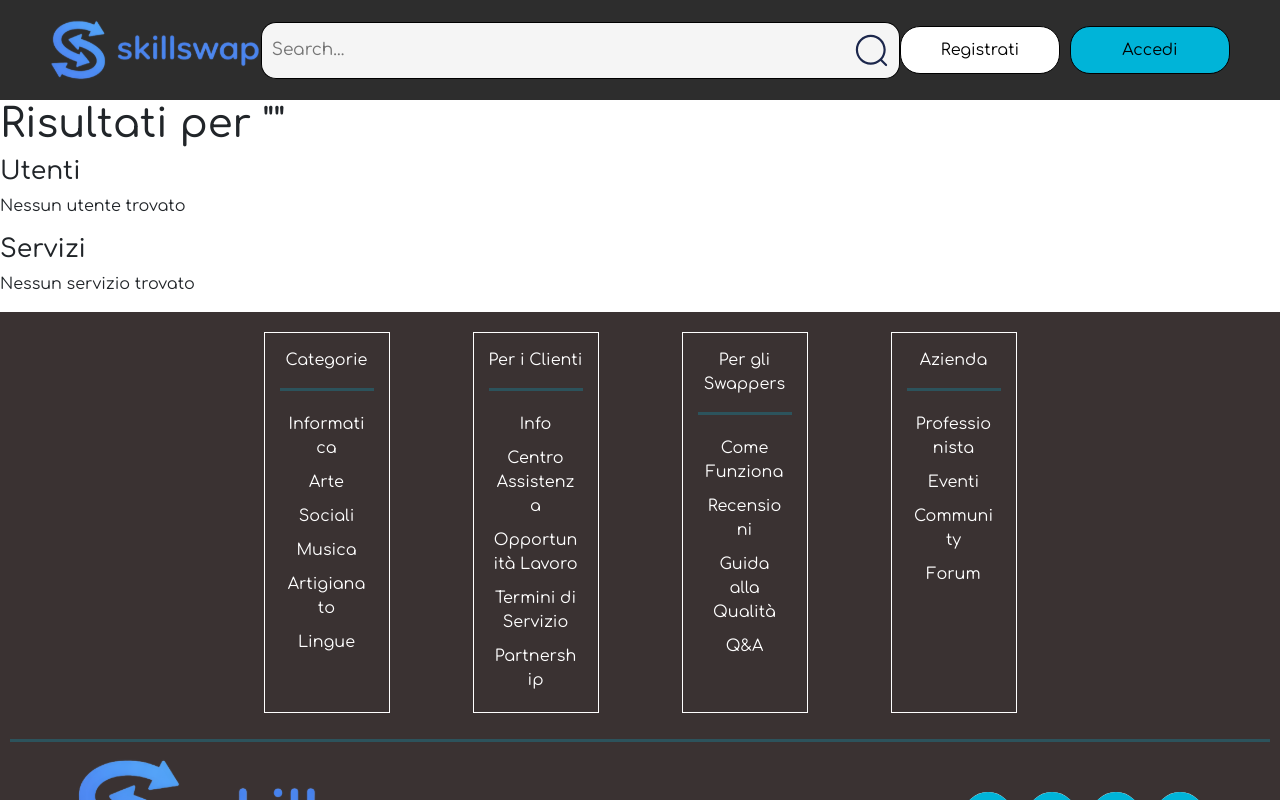
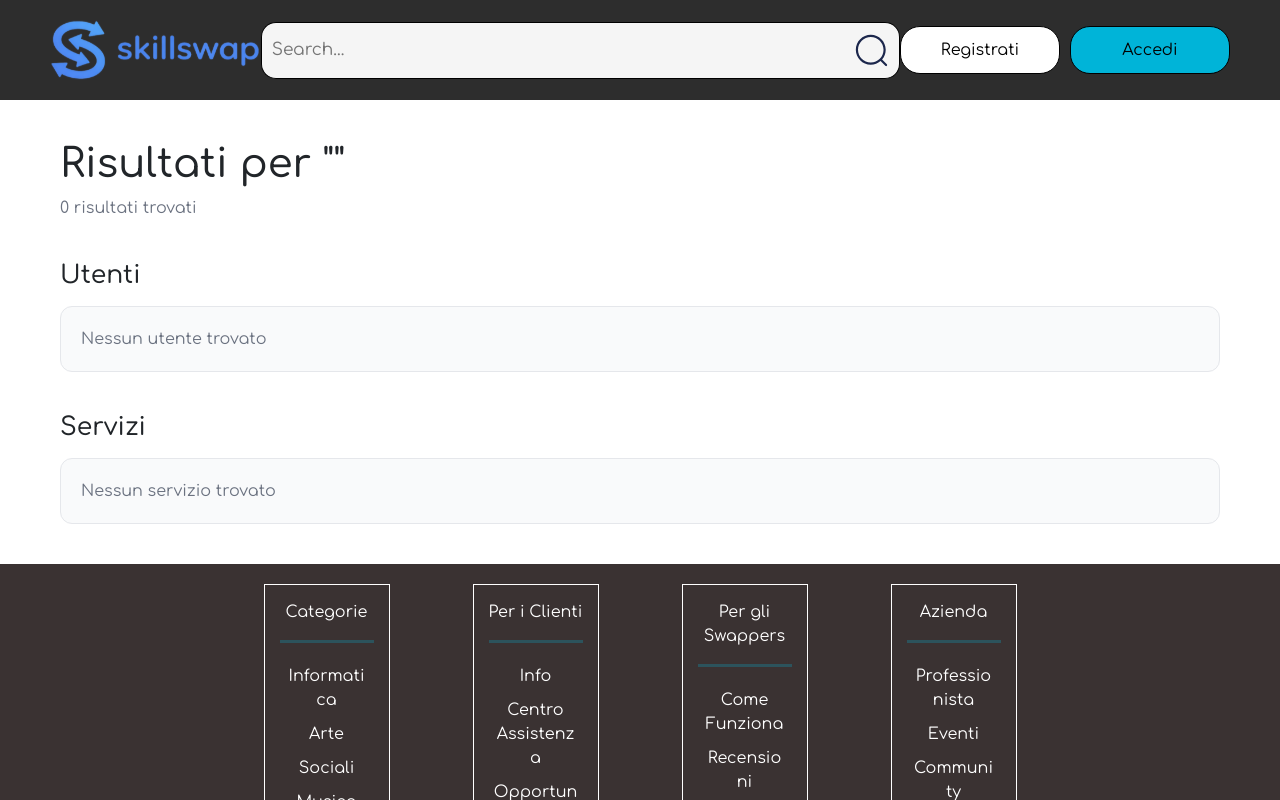
Before and after one commit to fabiogentile-gif/SkillSwap-ReactJS, a React (Vite) app: page /search in a window 1280 px wide. Shown: the top 800 px of the page. Built offline with nearby package versions, Linux system fonts and the light colour scheme; what @videojs/react would draw is missing.

Commit message:
sistemato css della ricerca e pagina utente

```diff
--- a/src/pages/SearchResult.jsx
+++ b/src/pages/SearchResult.jsx
@@ -6,6 +6,7 @@ import './Styles/SearchResult.css'
 export default function SearchResult() {
     const [users, setUsers] = useState([]);
     const [services, setServices] = useState([]);
+    const [categories, setCategories] = useState([]);
 
     const [searchParams] = useSearchParams();
 
@@ -14,13 +15,19 @@ export default function SearchResult() {
     useEffect(() => {
         async function getResults() {
             try {
-                const [resUsers, resServices] = await Promise.all([
+                const [resUsers, resServices, resCategories] = await Promise.all([
                     fetch("/api/users"),
-                    fetch("/api/services")
+                    fetch("/api/services"),
+                    fetch("/api/categories")
                 ]);
+
+                if (!resUsers.ok || !resServices.ok || !resCategories.ok) {
+                    throw new Error("Errore nel recupero dati");
+                }
 
                 const usersData = await resUsers.json();
                 const servicesData = await resServices.json();
+                const categoriesData = await resCategories.json();
 
                 const filteredUsers = usersData.filter(user =>
                     user.username.toLowerCase().includes(query.toLowerCase())
@@ -32,42 +39,96 @@ export default function SearchResult() {
 
                 setUsers(filteredUsers);
                 setServices(filteredServices);
+                setCategories(categoriesData);
 
             } catch (err) {
                 console.error(err);
             }
         }
 
-        if (query) {
+        if (query.trim()) {
             getResults();
         }
     }, [query]);
 
+const categoriesMap = Object.fromEntries(
+    categories.map(category => [category.id, category.nome])
+);
+
     return (
-        <div>
+        <div className="SearchPage">
+
+            <div className="SearchHeader">
                 <h1>Risultati per "{query}"</h1>
+                <p>
+                    {users.length + services.length} risultati trovati
+                </p>
+            </div>
 
+            <section className="ResultsSection">
                 <h2>Utenti</h2>
+
                 {users.length === 0 ? (
-                <p>Nessun utente trovato</p>
+                    <div className="EmptyBox">
+                        Nessun utente trovato
+                    </div>
                 ) : (
-                users.map(user => (
-                    <Link to={`/user/${user.id}`} className="result-card">
+                    <div className="ResultsGrid">
+                        {users.map(user => (
+                            <Link
+                                key={user.id}
+                                to={`/user/${user.id}`}
+                                className="UserCard"
+                            >
+                                <img
+                                    src={user.avatar}
+                                    alt={user.username}
+                                    className="UserAvatar"
+                                />
+
+                                <div className="UserInfo">
                                     <h3>{user.username}</h3>
+                                    <p>{user.bio}</p>
+                                    <p>⭐{user.rating}</p>
+                                </div>
                             </Link>
-                ))
+                        ))}
+                    </div>
                 )}
+            </section>
 
+            <section className="ResultsSection">
                 <h2>Servizi</h2>
+
                 {services.length === 0 ? (
-                <p>Nessun servizio trovato</p>
+                    <div className="EmptyBox">
+                        Nessun servizio trovato
+                    </div>
                 ) : (
-                services.map(service => (
-                    <Link to={`/skill/${service.id}`} className="result-card">
+                    <div className="ResultsGrid">
+                        {services.map(service => (
+                            <Link
+                                key={service.id}
+                                to={`/skill/${service.id}`}
+                                className="ServiceSearchCard"
+                            >
+                                <div className="ServiceInfo">
                                     <h3>{service.title}</h3>
+
+                                    <p>
+                                        {service.description}
+                                    </p>
+
+                                    <span className="ServiceCategory">
+                                        {categoriesMap[service.categoryId] || "Categoria sconosciuta"}
+                                    </span>
+                                </div>
                             </Link>
-                ))
+                        ))}
+                    </div>
                 )}
+            </section>
+
         </div>
     );
 }
--- a/src/pages/Styles/SearchResult.css
+++ b/src/pages/Styles/SearchResult.css
@@ -1,11 +1,144 @@
-.result-card {
-  display: block;
-  text-decoration: none;
-  color: inherit;
-  padding: 10px;
-  border-radius: 8px;
+.SearchPage {
+    max-width: 1200px;
+    margin: 40px auto;
+    padding: 0 20px;
 }
 
-.result-card:hover {
-  background: #f2f2f2;
+.SearchHeader {
+    margin-bottom: 40px;
 }
+
+.SearchHeader h1 {
+    margin: 0 0 8px;
+}
+
+.SearchHeader p {
+    margin: 0;
+    color: #6b7280;
+}
+
+.ResultsSection {
+    margin-bottom: 40px;
+}
+
+.ResultsSection h2 {
+    margin-bottom: 16px;
+}
+
+/* LISTA */
+
+.ResultsGrid {
+    display: flex;
+    flex-direction: column;
+    gap: 16px;
+}
+
+/* CARD GENERICA */
+
+.UserCard,
+.ServiceSearchCard {
+    display: flex;
+    gap: 20px;
+
+    background: #fff;
+    border: 1px solid #e5e7eb;
+    border-radius: 12px;
+
+    padding: 20px;
+
+    text-decoration: none;
+    color: inherit;
+
+    transition: .2s ease;
+}
+
+.UserCard:hover,
+.ServiceSearchCard:hover {
+    border-color: #d1d5db;
+    transform: translateY(-2px);
+}
+
+/* UTENTE */
+
+.UserAvatar {
+    width: 72px;
+    height: 72px;
+
+    border-radius: 50%;
+    object-fit: cover;
+
+    flex-shrink: 0;
+}
+
+.UserInfo {
+    display: flex;
+    flex-direction: column;
+    gap: 8px;
+}
+
+.UserInfo h3 {
+    margin: 0;
+}
+
+.UserInfo p {
+    margin: 0;
+    color: #6b7280;
+}
+
+.UserInfo p:last-child {
+    color: #111827;
+    font-weight: 600;
+}
+
+/* SERVIZIO */
+
+.ServiceInfo {
+    width: 100%;
+
+    display: flex;
+    flex-direction: column;
+    gap: 12px;
+}
+
+.ServiceInfo h3 {
+    margin: 0;
+    color: #111827;
+}
+
+.ServiceInfo p {
+    margin: 0;
+
+    color: #6b7280;
+    line-height: 1.5;
+
+    display: -webkit-box;
+    -webkit-line-clamp: 3;
+    -webkit-box-orient: vertical;
+
+    overflow: hidden;
+}
+
+.ServiceCategory {
+    align-self: flex-start;
+
+    background: #f3f4f6;
+    color: #374151;
+
+    padding: 6px 12px;
+    border-radius: 999px;
+
+    font-size: .85rem;
+    font-weight: 500;
+}
+
+/* EMPTY */
+
+.EmptyBox {
+    padding: 20px;
+
+    background: #f9fafb;
+    border: 1px solid #e5e7eb;
+    border-radius: 12px;
+
+    color: #6b7280;
+}
--- a/src/pages/Styles/UserPage.css
+++ b/src/pages/Styles/UserPage.css
@@ -7,14 +7,13 @@
   gap: 30px;
 }
 
-/* SIDEBAR */
+/* Profile */
 
 .UserProfileCard {
   background: white;
   border: 1px solid #e5e7eb;
   border-radius: 12px;
   padding: 25px;
-  margin-bottom: 30px;
 }
 
 .UserHeader {
@@ -28,13 +27,11 @@
   height: 110px;
   border-radius: 50%;
   object-fit: cover;
-  flex-shrink: 0;
 }
 
 .UserMainInfo {
   display: flex;
   flex-direction: column;
-  justify-content: center;
 }
 
 .UserNames {
@@ -45,18 +42,14 @@
 
 .UserNames h2 {
   margin: 0;
-  font-size: 28px;
 }
 
 .UserNames span {
   color: #6b7280;
-  font-size: 18px;
 }
 
 .UserRating {
   margin-top: 8px;
-  font-size: 16px;
-  font-weight: 500;
 }
 
 .UserBioSection {
@@ -73,11 +66,8 @@
   color: #4b5563;
   line-height: 1.6;
 }
-/* CONTENT */
 
-.UserContent {
-  flex: 1;
-}
+/* CARD */
 
 .UserContent h3 {
   margin-bottom: 20px;
@@ -85,31 +75,35 @@
 
 .ServicesGrid {
   display: grid;
-
-  grid-template-columns:
-    repeat(auto-fill, minmax(280px, 1fr));
-
+  grid-template-columns: repeat(auto-fill, minmax(280px, 1fr));
   gap: 20px;
 }
 
-/* CARD */
+.ServiceCard {
+  width: 100%;
 
-.ServiceCard {
+  display: flex;
+  flex-direction: column;
+
   background: white;
-
   border: 1px solid #e5e7eb;
   border-radius: 12px;
 
   overflow: hidden;
-
   cursor: pointer;
 
-  transition: 0.2s;
+  padding: 0;
+  text-align: left;
+
+  appearance: none;
+  -webkit-appearance: none;
+
+  transition: transform .2s, box-shadow .2s;
 }
 
 .ServiceCard:hover {
   transform: translateY(-3px);
-  box-shadow: 0 8px 20px rgba(0,0,0,.08);
+  box-shadow: 0 8px 20px rgba(0, 0, 0, .08);
 }
 
 .ServiceImage {
@@ -123,15 +117,16 @@
 }
 
 .ServiceBody h5 {
-  margin-bottom: 10px;
+  margin: 0 0 10px;
 }
 
 .ServiceBody p {
+  margin: 0;
   color: #666;
   font-size: 14px;
 }
 
 .ServiceFooter {
   margin-top: 15px;
-  font-weight: bold;
+  font-weight: 600;
 }
--- a/src/pages/UserPage.jsx
+++ b/src/pages/UserPage.jsx
@@ -1,10 +1,10 @@
 import { useState, useEffect } from 'react'
 import { useParams, useNavigate } from "react-router-dom";
+
 import 'bootstrap/dist/css/bootstrap.css'
 import './Styles/UserPage.css'
 
-import PopolariBanner from '../components/PopolariBanner'
-import Card from '../components/Card'
+
 
 export default function UserPage() {
   const { id } = useParams();
```
Lines whose indentation alone changed are shown as unchanged.
